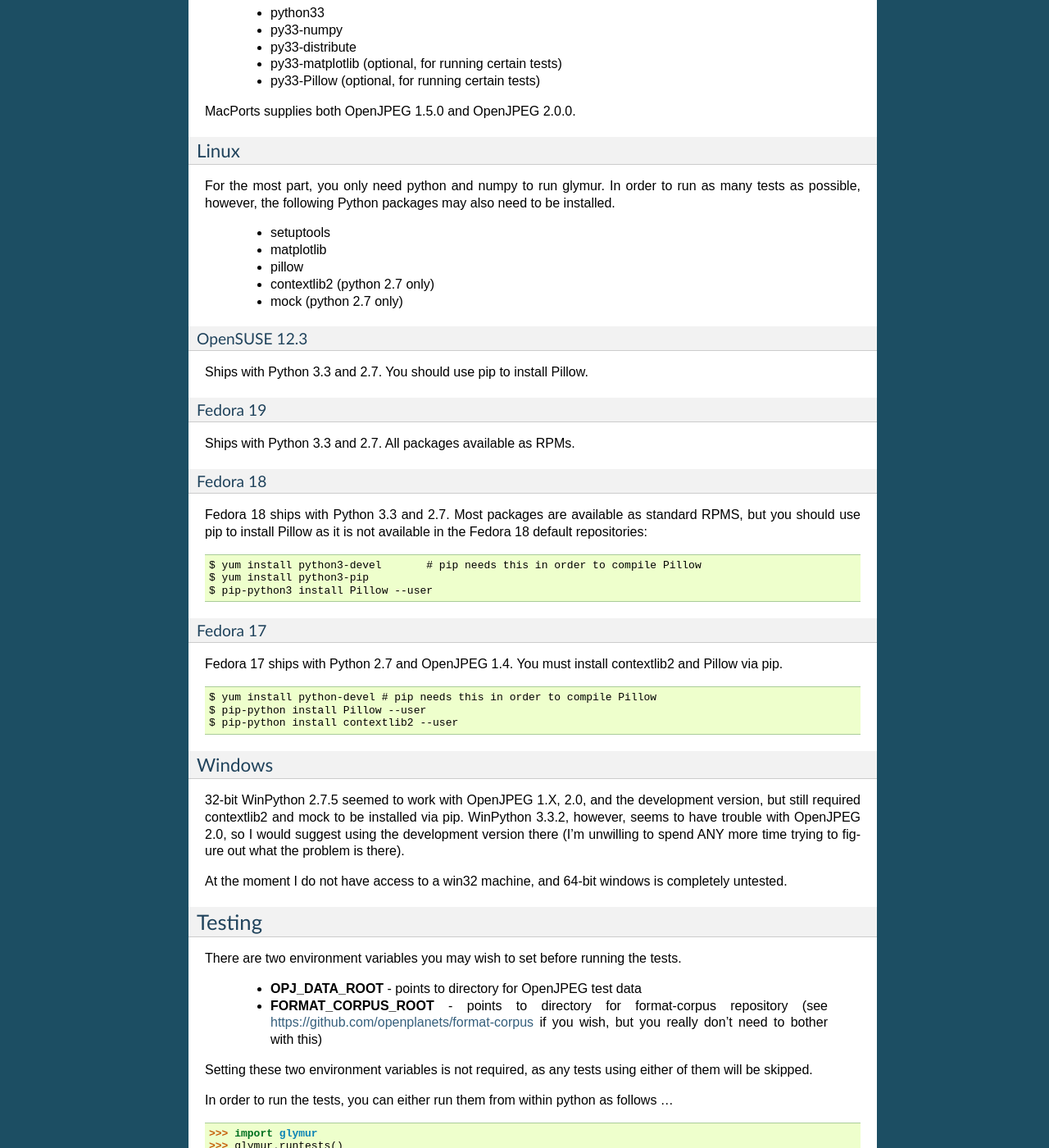
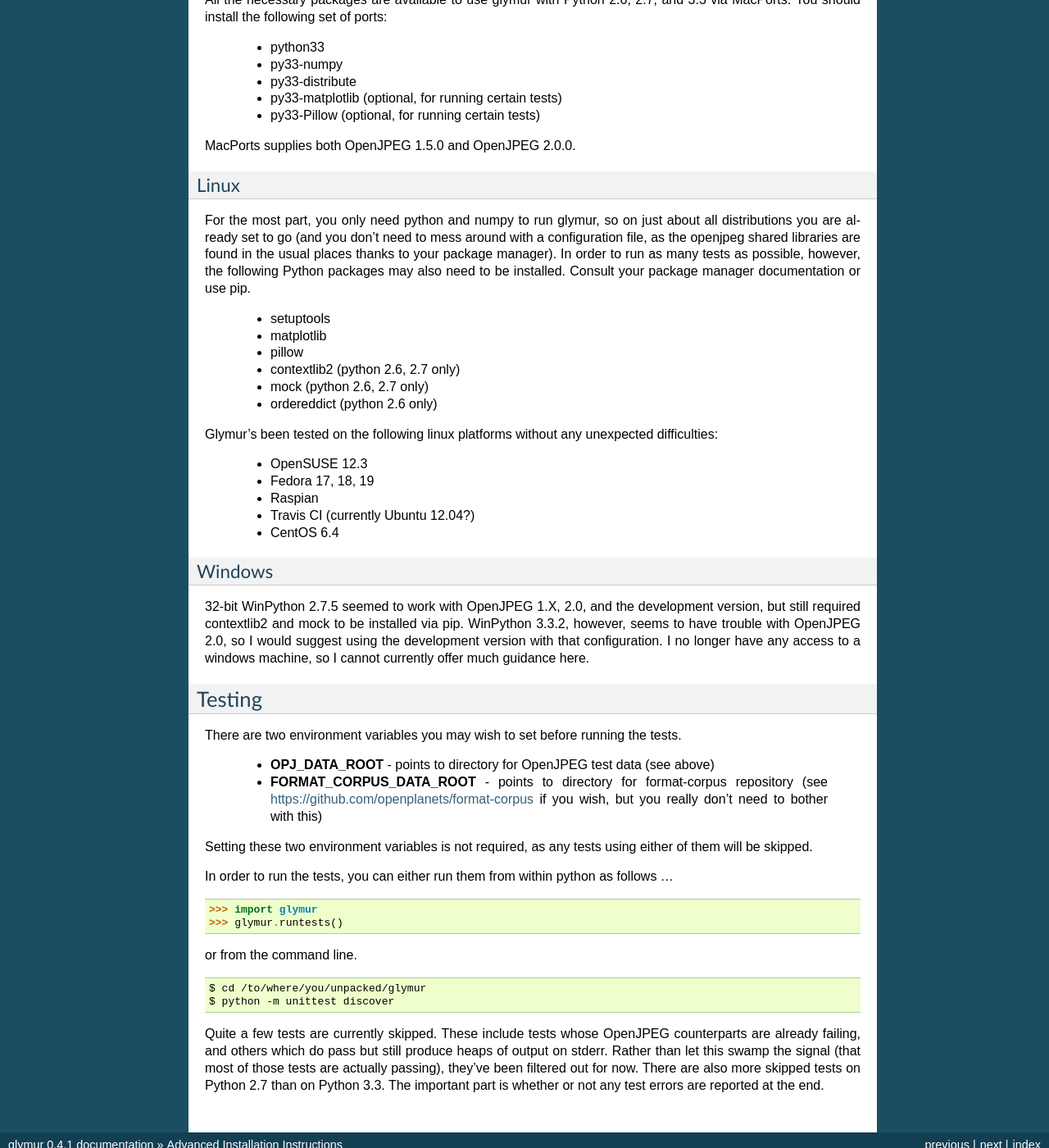
Before and after one commit to quintusdias/glymur, a Sphinx documentation site: the page built from docs/source/detailed_installation.rst, in a window 1280 px wide and 1400 px high, scrolled down 1179 px. Shown: the whole window at 82% size. Built offline with Sphinx 7.4.7, drawn with Linux system fonts in a browser that asks for light colours; some of the changed text lies outside the part shown.

Commit message:
Streamlined the advanced installation instructions a bit.  Closes #115
Linux users don't need as much hand-holding.

```diff
--- a/docs/source/detailed_installation.rst
+++ b/docs/source/detailed_installation.rst
@@ -1,31 +1,33 @@
 ----------------------------------
 Advanced Installation Instructions
 ----------------------------------
+Most users won't need to read this!  You've been warned...
 
 ''''''''''''''''''''''
 Glymur Configuration
 ''''''''''''''''''''''
 
 The default glymur installation process relies upon OpenJPEG version
-1.X being properly installed on your system.  This will, however, only
-give you you basic read capabilities, so if you wish to take advantage
-of more of glymur's features, you should install version 2.0 or
-compile OpenJPEG as a shared library (named *openjp2* instead of
-*openjpeg*) from the developmental source that you can retrieve via
-subversion.  As of this time of writing, svn revision 2345 works.
+1.X being properly installed on your system.  If you have version 1.5 you can
+both read and write JPEG 2000 files, but you may wish to install version 2.0
+or the 2.0+ version from OpenJPEG's development trunk for better performance.
+If you do that, you should compile it as a shared library (named *openjp2*
+instead of *openjpeg*) from the developmental source that you can retrieve
+via subversion.  As of this time of writing, svn revision 2345 works.
 You should also download the test data for the purpose of configuring
-and running OpenJPEG's test suite, check their instructions for all
-this.  You should set the **OPJ_DATA_ROOT** environment variable
-for the purpose of running Glymur's test suite. ::
+and running OpenJPEG's test suite, check their instructions for all this.
+You should set the **OPJ_DATA_ROOT** environment variable for the purpose
+of running Glymur's test suite. ::
 
     $ svn co http://openjpeg.googlecode.com/svn/data
     $ export OPJ_DATA_ROOT=`pwd`/data
 
-Glymur uses ctypes (for the moment) to access the openjp2 library, and
-because ctypes access libraries in a platform-dependent manner, it is
+Glymur uses ctypes to access the openjp2/openjpeg libraries,
+and because ctypes accesses libraries in a platform-dependent manner, it is
 recommended that you create a configuration file to help Glymur properly find
-the openjp2 library.  The configuration format is the same as used by Python's
-configparser module, i.e. ::
+the openjpeg or openjp2 libraries (linux users don't need to bother if you are
+using OpenJPEG as provided by your package manager).  The configuration
+format is the same as used by Python's configparser module, i.e. ::
 
     [library]
     openjp2: /opt/openjp2-svn/lib/libopenjp2.so
@@ -37,7 +39,8 @@
 
     $HOME/.config/glymur/glymurrc
 
-but if you have **$XDG_CONFIG_HOME** defined, the path will be ::
+but if you have the **XDG_CONFIG_HOME** environment variable defined,
+the path will be ::
 
     $XDG_CONFIG_HOME/glymur/glymurrc
 
@@ -67,8 +69,8 @@
 
 Mac OS X
 --------
-All the necessary packages are available to use glymur with Python 3.3 via
-MacPorts.  You should install the following set of ports:
+All the necessary packages are available to use glymur with Python 2.6, 2.7,
+and 3.3 via MacPorts.  You should install the following set of ports:
 
       * python33
       * py33-numpy
@@ -80,54 +82,38 @@
 
 Linux
 -----
-For the most part, you only need python and numpy to run glymur.  In order to
-run as many tests as possible, however, the following Python packages may also
-need to be installed.
+For the most part, you only need python and numpy to run glymur, so on
+just about all distributions you are already set to go (and you don't
+need to mess around with a configuration file, as the openjpeg shared
+libraries are found in the usual places thanks to your package manager).
+In order to run as many tests as possible, however, the following Python
+packages may also need to be installed.  Consult your package manager
+documentation or use pip.
 
       * setuptools
       * matplotlib
       * pillow
-      * contextlib2 (python 2.7 only)
-      * mock (python 2.7 only)
+      * contextlib2 (python 2.6, 2.7 only)
+      * mock (python 2.6, 2.7 only)
+      * ordereddict (python 2.6 only)
 
-OpenSUSE 12.3
-'''''''''''''
-Ships with Python 3.3 and 2.7.  You should use pip to install Pillow.
+Glymur's been tested on the following linux platforms without any unexpected
+difficulties:
 
-Fedora 19
-'''''''''
-Ships with Python 3.3 and 2.7.  All packages available as RPMs.
-
-Fedora 18
-'''''''''
-Fedora 18 ships with Python 3.3 and 2.7.  Most packages are available as
-standard RPMS, but you should use pip to install Pillow as it is not available
-in the Fedora 18 default repositories::
-
-    $ yum install python3-devel       # pip needs this in order to compile Pillow
-    $ yum install python3-pip
-    $ pip-python3 install Pillow --user
-
-Fedora 17
-'''''''''
-Fedora 17 ships with Python 2.7 and OpenJPEG 1.4.  You must install contextlib2
-and Pillow via pip. ::
-
-    $ yum install python-devel # pip needs this in order to compile Pillow
-    $ pip-python install Pillow --user
-    $ pip-python install contextlib2 --user
+      * OpenSUSE 12.3
+      * Fedora 17, 18, 19
+      * Raspian
+      * Travis CI (currently Ubuntu 12.04?)
+      * CentOS 6.4
 
 Windows
 -------
 32-bit WinPython 2.7.5 seemed to work with OpenJPEG 1.X, 2.0, and the
 development version, but still required contextlib2 and mock to be
 installed via pip.   WinPython 3.3.2, however, seems to have trouble
-with OpenJPEG 2.0, so I would suggest using the development version
-there (I'm unwilling to spend ANY more time trying to figure out what
-the problem is there).
-
-At the moment I do not have access to a win32 machine, and
-64-bit windows is completely untested.
+with OpenJPEG 2.0, so I would suggest using the development version with
+that configuration.  I no longer have any access to a windows machine,
+so I cannot currently offer much guidance here.
 
 
 '''''''
@@ -137,8 +123,8 @@
 There are two environment variables you may wish to set before running the
 tests.
 
-    * **OPJ_DATA_ROOT** - points to directory for OpenJPEG test data
-    * **FORMAT_CORPUS_ROOT** - points to directory for format-corpus repository  (see https://github.com/openplanets/format-corpus if you wish, but you really don't need to bother with this)
+    * **OPJ_DATA_ROOT** - points to directory for OpenJPEG test data (see above)
+    * **FORMAT_CORPUS_DATA_ROOT** - points to directory for format-corpus repository  (see https://github.com/openplanets/format-corpus if you wish, but you really don't need to bother with this)
 
 Setting these two environment variables is not required, as any tests using
 either of them will be skipped.
@@ -157,7 +143,7 @@
 Quite a few tests are currently skipped.  These include tests whose
 OpenJPEG counterparts are already failing, and others which do pass but
 still produce heaps of output on stderr.  Rather than let this swamp
-the signal (that most of the tests are actually passing), they've been
+the signal (that most of those tests are actually passing), they've been
 filtered out for now.  There are also more skipped tests on Python 2.7
 than on Python 3.3.  The important part is whether or not any test
 errors are reported at the end.
```
Also changed, not shown: other parts of docs/source/detailed_installation.rst (+3 -4 lines).
